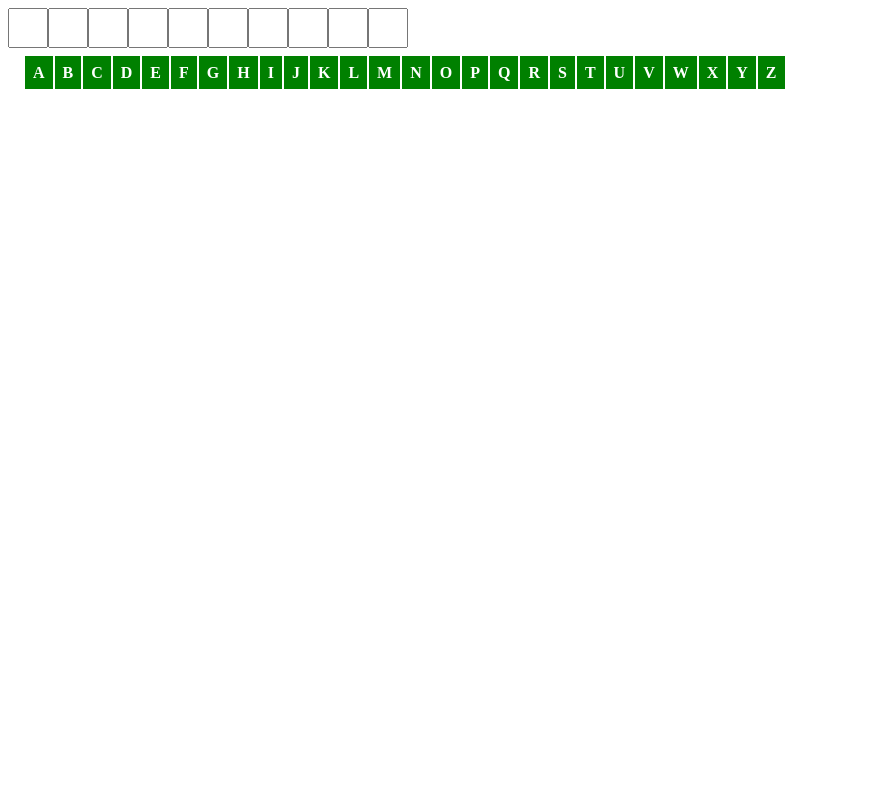
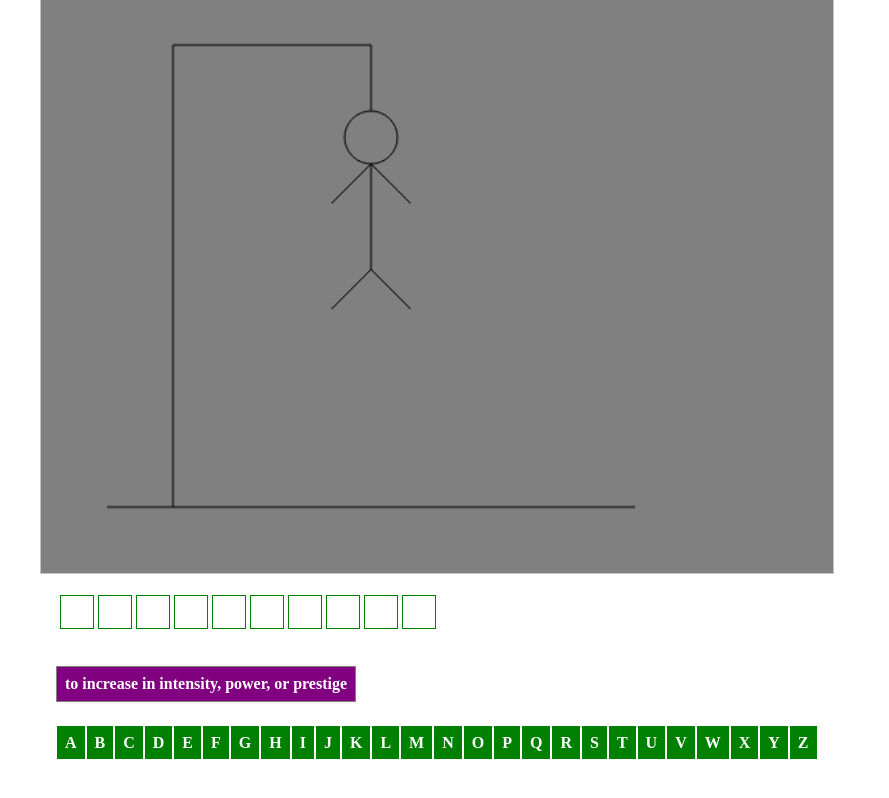
Before and after one commit to vineetsgr07/hangman-javascript, a website: page index.html in a window 1280 px wide. Shown: the whole page, without its empty margins (0-889 px from the left). Drawn offline with Linux system fonts and the light colour scheme.

Commit message:
Added hangman on canvas

```diff
--- a/hangman.js
+++ b/hangman.js
@@ -122,66 +122,143 @@ var wordList = [
     }
 ]
 
-// import Store from "./store/store";
-
 class Hangman {
 
     constructor() {
-    //     let self = this;
 
-    //     this.render = this.render || function () { };
+        let randomWord = wordList[Math.floor(Math.random() * wordList.length)]
 
-    //     if (props.store instanceof Store) {
-    //         props.store.events.subscribe('stateChange', () => self.render());
-    //     }
-
-    //     if (props.hasOwnProperty('element')) {
-    //         this.element = props.element;
-    //     }
+        this.data = {
+            selectedCharacterIndex: '0_word',
+            selectedWord: randomWord,
+            failCount: 0
+        }
+        this.render()
     }
 
-    // Return random word and sentence
-    pickRandomWord() {
-        let randomNumber = Math.floor(Math.random() * wordList.length)
-        return wordList[randomNumber]
+    render() {
+
+        let rootElement = document.getElementById("root")
+
+        let rootElementChildDiv = this.rootChildDiv(rootElement)
+        let blankBoxes = this.generateBlanks(this.data.selectedWord.word.trim().length)
+        let sentenceElement = this.generateSentenceBlock()
+        let alphabetsKeyboard = this.generateAlphabetsKeyboard()
+        let generateHangman = this.generateHangman()
+
+        rootElement.appendChild(rootElementChildDiv)
+        rootElementChildDiv.appendChild(generateHangman)
+        rootElementChildDiv.appendChild(blankBoxes)
+        rootElementChildDiv.appendChild(sentenceElement)
+        rootElementChildDiv.appendChild(alphabetsKeyboard)
     }
 
-    set selectedIndex(id) {
-        this._selectedWord = id
+    generateHangman() {
+
+        let canvas = document.getElementById("myCanvas")
+        let ctx = canvas.getContext("2d")
+        ctx.fillStyle = "grey";
+        ctx.fillRect(0, 0, 600, 500);
+
+        let frame1 = this.drawLine(ctx, 50, 450, 450, 450);
+        let frame2 = this.drawLine(ctx, 100, 450, 100, 100);
+        let frame3 = this.drawLine(ctx, 100, 100, 250, 100);
+        let frame4 = this.drawLine(ctx, 250, 100, 250, 150);
+        let head = this.drawArc(ctx, 250,170,20, 0, Math.PI*2);
+        let torso = this.drawLine(ctx, 250, 190, 250, 270);
+        let leftArm = this.drawLine(ctx, 250, 190, 280, 220);
+        let rightArm = this.drawLine(ctx, 250, 190, 220, 220);
+        let rightLeg = this.drawLine(ctx, 250, 270, 220, 300);
+        let leftLeg = this.drawLine(ctx, 250, 270, 280, 300);
+
+        return canvas
     }
 
-    get selectedIndex() {
-        return this._selectedWord
+    drawLine(ctx, startX, startY, endX, endY) {
+        ctx.beginPath();
+        ctx.moveTo(startX, startY);
+        ctx.lineTo(endX, endY);
+        ctx.stroke();
     }
 
-    getInputElement = (i) => {
+     drawArc(ctx, centerX, centerY, radius, startAngle, endAngle){
+        ctx.beginPath();
+        ctx.arc(centerX, centerY, radius, startAngle, endAngle);
+        ctx.stroke();
+    }
+
+    generateSentenceBlock() {
+
+        let sentence = document.createElement('p')
+        sentence.innerText = this.data.selectedWord.sentence;
+
+        this.style(sentence, {
+            border: '1px solid grey',
+            display: 'inline-block',
+            width: 'max-content',
+            color: 'white',
+            backgroundColor: 'purple',
+            fontWeight: 'bold',
+            padding: '8px',
+            margin: '16px'
+        })
+
+        return sentence
+    }
+
+    rootChildDiv(rootElement) {
+
+        let rootElementChildDiv = document.createElement('div');
+
+        this.style(rootElementChildDiv, {
+            margin: '32px',
+            display: 'flex',
+            flexDirection: "column",
+            position: 'fixed',
+            bottom: '0'
+        })
+
+        return rootElementChildDiv
+
+    }
+
+    singleBlankBoxes = (i) => {
         let self = this;
-        let input = document.createElement('input')
+        let input = document.createElement('div')
         input.setAttribute("id", `${i}_word`)
+
         this.style(input, {
-            height: '40px', width: '40px'
+            backgroundColor: 'white',
+            border: '1px solid green',
+            padding: '16px',
+            margin: '2px'
         })
 
         input.addEventListener('click', function (element) {
-            debugger
             let selectedElementId = element.srcElement.id
-            self.selectedIndex(element.srcElement.id)
-
+            self.data.selectedCharacterIndex = element.srcElement.id;
             alert(selectedElementId)
         })
 
         return input
     }
 
+    generateBlanks(wordLength) {
 
+        let self = this
+        let inputParentTree = document.createElement('div');
+        this.style(inputParentTree, {
+            height: '40px',
+            padding: '16px',
+            margin: '2px',
+            flexDirection: 'row',
+            display: 'flex',
+            alignItems: 'center'
+        })
 
-    generateFillInSpace(wordLength) {
-
-        let inputParentTree = document.createElement('div');
-        let self = this
         let arrayOfInput = Array.apply(null, new Array(wordLength)).map(
             function (el, i) {
-                return self.getInputElement(i)
+                return self.singleBlankBoxes(i)
             }
         )
 
@@ -192,10 +269,11 @@ class Hangman {
         return inputParentTree
     }
 
+    generateKeyboard = (i) => {
 
-    getKeyboardStrokeElement = (i) => {
-
+        let self = this;
         let input = document.createElement('span')
+        input.innerText = String.fromCharCode(65 + i)
 
         this.style(input, {
             border: '0.5px solid white',
@@ -212,11 +290,32 @@ class Hangman {
             width: '40px'
         }
         */
-        input.innerText = String.fromCharCode(65 + i)
+        input.addEventListener('click', function (element) {
+            console.log(element)
+            let selectedBlankBoxId = document.getElementById(`${self.data.selectedCharacterIndex}`);
+            let selectedCharacter = element.srcElement.innerText
+            self.validate(selectedBlankBoxId, selectedCharacter)
+        })
 
         return input
     }
 
+    validate(selectedBlankBoxId, selectedCharacter) {
+
+        let actualWord = this.data.selectedWord.word
+        let blankBoxId = selectedBlankBoxId.id
+
+        let isBoxContainCharacter = selectedBlankBoxId.innerText ? true : false
+        let isAlphabetMatchBlankBox = (actualWord[blankBoxId.split('_')[0]].toUpperCase() == selectedCharacter) ? true : false
+
+        if (!isBoxContainCharacter && isAlphabetMatchBlankBox) {
+            selectedBlankBoxId.innerText = selectedCharacter;
+            return true
+        } else {
+            this.data.failCount += 1;
+            return false
+        }
+    }
 
     generateAlphabetsKeyboard() {
 
@@ -229,7 +328,7 @@ class Hangman {
 
         let keyboard = Array.apply(null, new Array(26)).map(
             function (el, i) {
-                return self.getKeyboardStrokeElement(i)
+                return self.generateKeyboard(i)
             }
         )
 
@@ -238,6 +337,10 @@ class Hangman {
         });
 
         return inputParentTree
+
+    }
+
+    setAlphabet(character, positionInArray) {
 
     }
 
@@ -251,6 +354,9 @@ class Hangman {
 
     }
 
+    addDivAsParent(element, style) {
+
+    }
 
 }
 
--- a/index.html
+++ b/index.html
@@ -8,24 +8,17 @@
 </style>
 <!-- TODO: try to load it from a separate json -->
 <!-- <script type="text/javascript" src="wordList.json"></script> -->
-<script type="text/javascript" src="./hangman.js"> </script>
+
 
 <body>
+    <canvas id="myCanvas" width="600" height="500" style="border:1px solid #c3c3c3;">
+        Your browser does not support the canvas element.
+    </canvas>
     <div id="root"></div>
 </body>
-
+<script type="text/javascript" src="./hangman.js"> </script>
 <script>
     let hangman = new Hangman()
-    let wordToGuess = hangman.pickRandomWord()
-    let wordArray = hangman.generateFillInSpace(wordToGuess.word.trim().length)
-    let alphabetsDomElement = hangman.generateAlphabetsKeyboard()
-
-    let rootElement = document.getElementById("root")
-    let attachWordArrayToRoot = rootElement.appendChild(wordArray)
-    let attachKeyBoardToRoot = rootElement.appendChild(alphabetsDomElement)
-
-    console.log(wordArray)
-
 </script>
 
 
```
